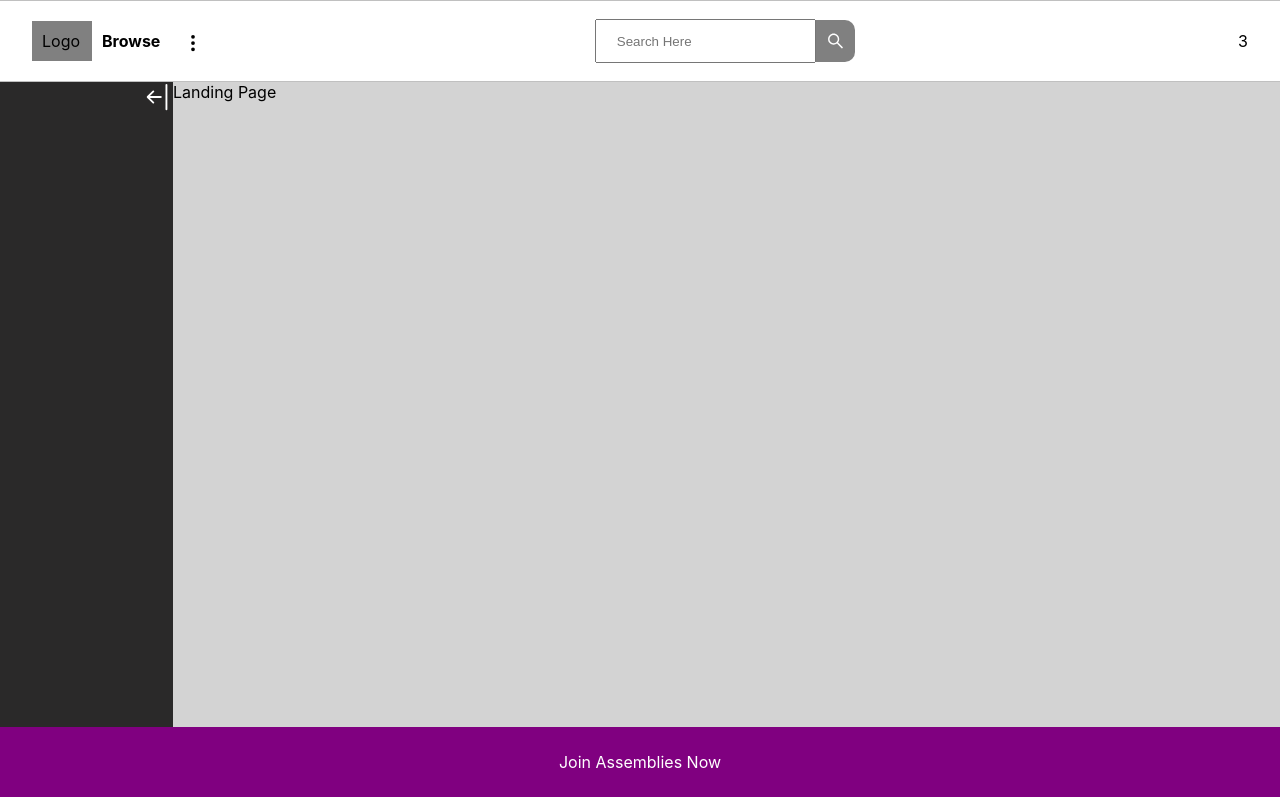
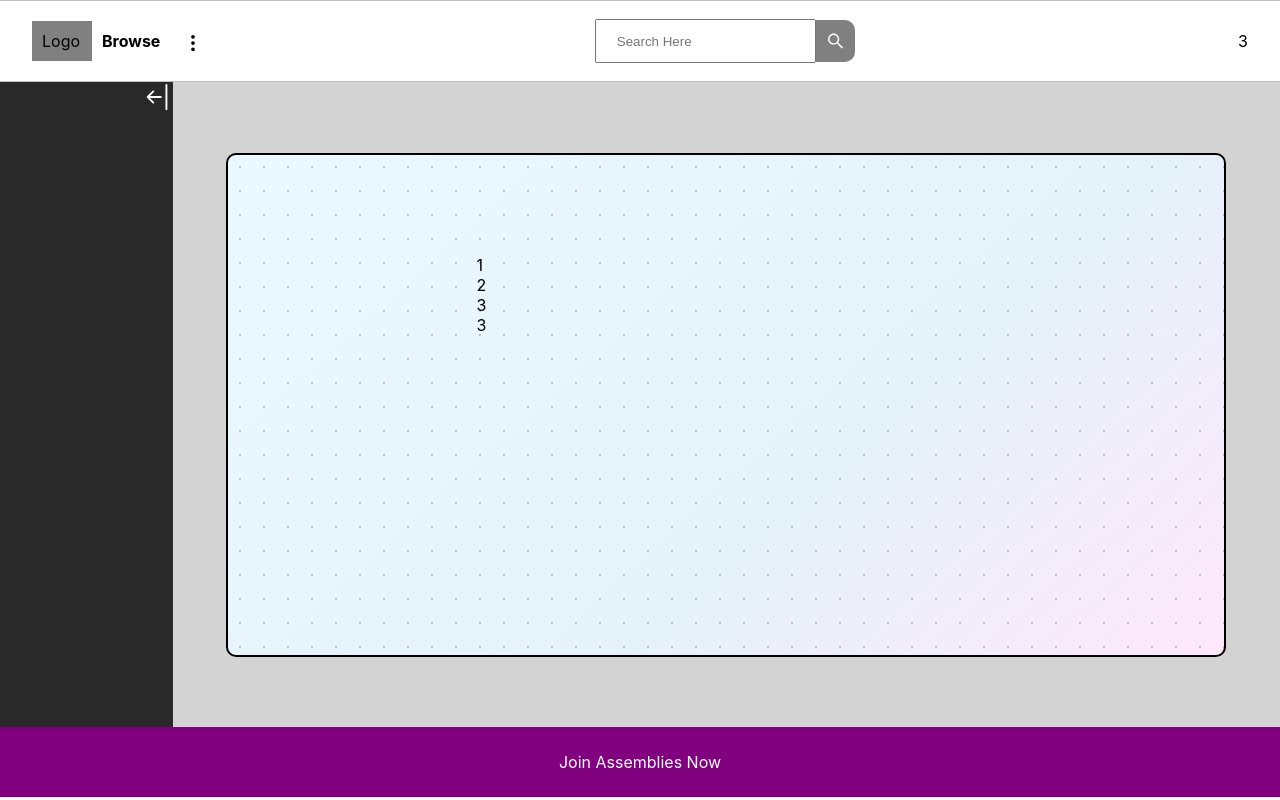
Before and after one commit to PrexCodes/SimpleReactDashboardLayout, a React (Create React App) app: page / in a window 1280 px wide. Built offline with nearby package versions, Linux system fonts and the light colour scheme.

Commit message:
seventh commit

```diff
--- a/src/Pages/LandingPage.tsx
+++ b/src/Pages/LandingPage.tsx
@@ -1,17 +1,65 @@
-import React from 'react'
-import styled from 'styled-components';
+import React from "react";
+import styled from "styled-components";
 
-export const LandingPage = ()=>{
-    return(
-        <Container>
-        Landing Page
-      </Container>
-    );
-  };
+export const LandingPage = () => {
+  return (
+    <Container>
+      <Main>
+        <MainBG>
+          <Card>
+            <Div>1</Div>
+            <Div>2</Div>
+            <Div>3</Div>
+            <Div>3</Div>
+          </Card>
+        </MainBG>
+      </Main>
+    </Container>
+  );
+};
 
-  const Container = styled.div`
+const Div = styled.div``;
+const Card = styled.div`
+width: 500px;
+height: 300px;
+border-radius: 10px;
+`;
+
+const Container = styled.div`
   height: calc(100vh - 155px);
   width: 100%;
   background-color: lightgray;
+  display: flex;
+  justify-content: center;
+  align-items: center;
+`;
+const Main = styled.div`
+  display: flex;
+  justify-content: center;
+  align-items: center;
+  width: 1000px;
+  height: 500px;
+  border-radius: 10px;
+  background: rgb(254, 231, 251);
+  background: linear-gradient(
+    318deg,
+    rgba(254, 231, 251, 1) 0%,
+    rgba(229, 242, 249, 1) 39%,
+    rgba(234, 249, 255, 1) 95%
+  );
+  /* background-color: rgba(0,0,0, 0.4); */
+`;
+const MainBG = styled.div`
+  display: flex;
+  justify-content: center;
+  align-items: center;
+  height: 100%;
+  width: 100%;
 
-  `
+  border-radius: 10px;
+  border: 2px solid black;
+
+  background: radial-gradient(rgba(0, 0, 0, 0.2) 8%, transparent 2%);
+  background-position: 0% 0%;
+  background-size: 3vmin 3vmin;
+`;
```
